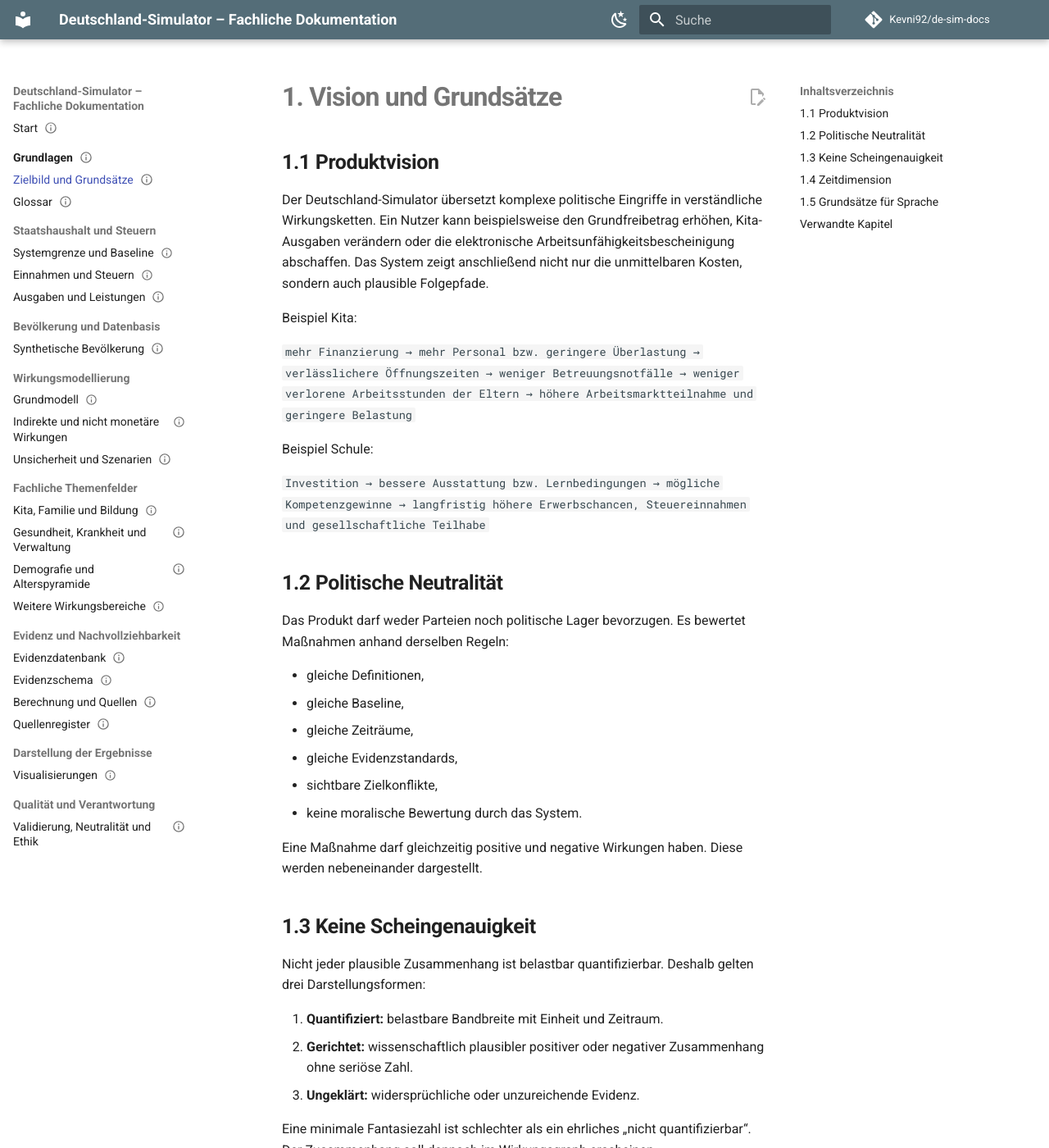
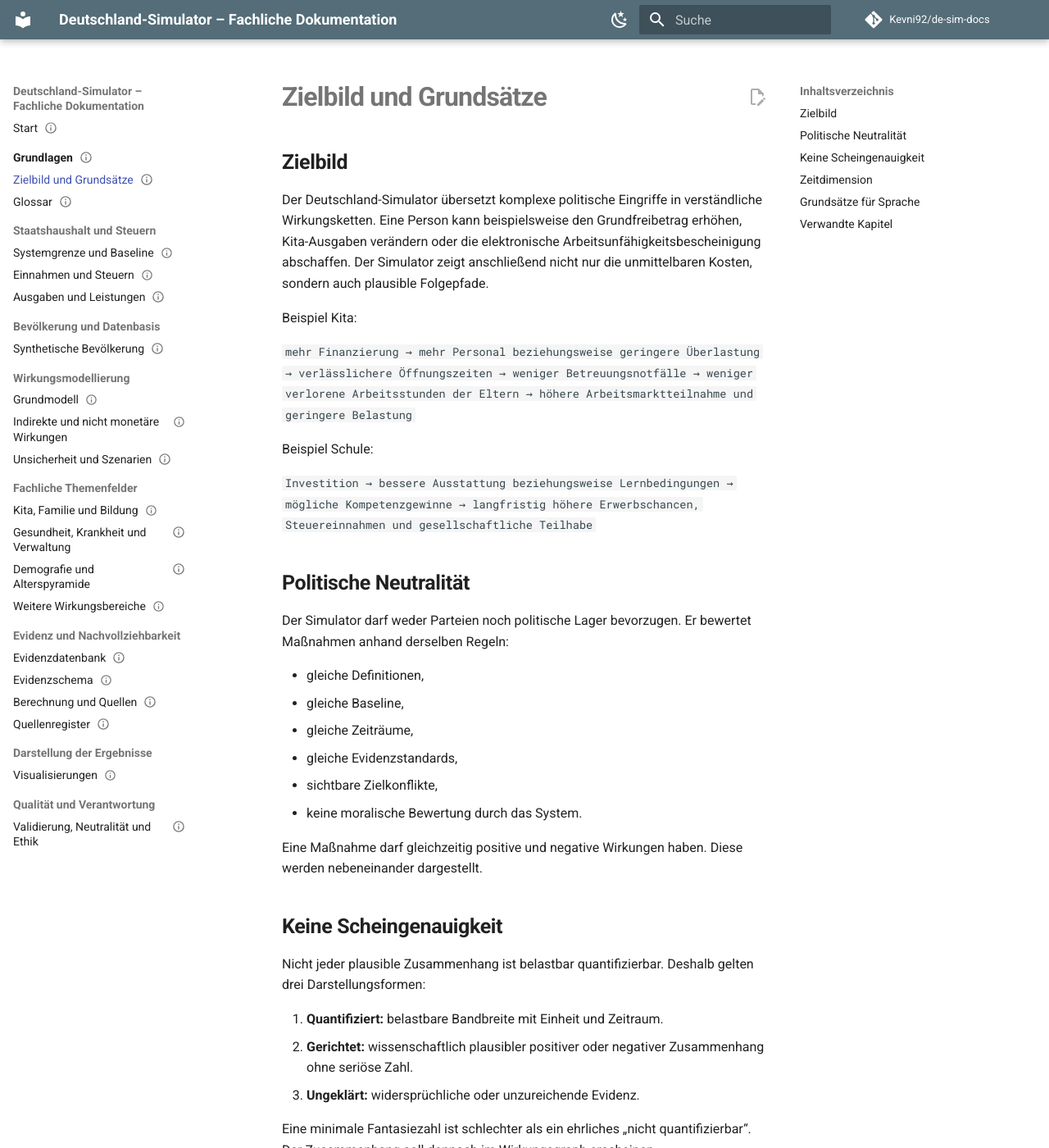
Before and after one commit to Kevni92/de-sim-docs, an MkDocs documentation site: the page built from docs/01-produkt/vision-und-grundsaetze.md, in a window 1280 px wide and 1400 px high. Shown: the whole window at 82% size. Built offline with MkDocs 1.6.1 and Material for MkDocs 9.7.7, drawn with Linux system fonts in a browser that asks for light colours; comment, search, counter and statistics services are not loaded; some of the changed text lies outside the part shown.

Commit message:
docs: Zielbild als fachliches Grundlagenkapitel formulieren

```diff
--- a/docs/01-produkt/vision-und-grundsaetze.md
+++ b/docs/01-produkt/vision-und-grundsaetze.md
@@ -1,27 +1,27 @@
 ---
-title: Vision und Grundsätze
-summary: Modulares Kapitel des Pflichtenhefts und Research Briefings.
-status: Arbeitsstand 0.3
+title: Zielbild und Grundsätze
+summary: Fachliche Leitlinien für Neutralität, Zeitdimension, Sprache und den Umgang mit Unsicherheit.
+status: Arbeitsstand 0.4
 last_updated: 2026-07-13
 ---
 
-# 1. Vision und Grundsätze
+# Zielbild und Grundsätze
 
-## 1.1 Produktvision
+## Zielbild
 
-Der Deutschland-Simulator übersetzt komplexe politische Eingriffe in verständliche Wirkungsketten. Ein Nutzer kann beispielsweise den Grundfreibetrag erhöhen, Kita-Ausgaben verändern oder die elektronische Arbeitsunfähigkeitsbescheinigung abschaffen. Das System zeigt anschließend nicht nur die unmittelbaren Kosten, sondern auch plausible Folgepfade.
+Der Deutschland-Simulator übersetzt komplexe politische Eingriffe in verständliche Wirkungsketten. Eine Person kann beispielsweise den Grundfreibetrag erhöhen, Kita-Ausgaben verändern oder die elektronische Arbeitsunfähigkeitsbescheinigung abschaffen. Der Simulator zeigt anschließend nicht nur die unmittelbaren Kosten, sondern auch plausible Folgepfade.
 
 Beispiel Kita:
 
-`mehr Finanzierung → mehr Personal bzw. geringere Überlastung → verlässlichere Öffnungszeiten → weniger Betreuungsnotfälle → weniger verlorene Arbeitsstunden der Eltern → höhere Arbeitsmarktteilnahme und geringere Belastung`
+`mehr Finanzierung → mehr Personal beziehungsweise geringere Überlastung → verlässlichere Öffnungszeiten → weniger Betreuungsnotfälle → weniger verlorene Arbeitsstunden der Eltern → höhere Arbeitsmarktteilnahme und geringere Belastung`
 
 Beispiel Schule:
 
-`Investition → bessere Ausstattung bzw. Lernbedingungen → mögliche Kompetenzgewinne → langfristig höhere Erwerbschancen, Steuereinnahmen und gesellschaftliche Teilhabe`
+`Investition → bessere Ausstattung beziehungsweise Lernbedingungen → mögliche Kompetenzgewinne → langfristig höhere Erwerbschancen, Steuereinnahmen und gesellschaftliche Teilhabe`
 
-## 1.2 Politische Neutralität
+## Politische Neutralität
 
-Das Produkt darf weder Parteien noch politische Lager bevorzugen. Es bewertet Maßnahmen anhand derselben Regeln:
+Der Simulator darf weder Parteien noch politische Lager bevorzugen. Er bewertet Maßnahmen anhand derselben Regeln:
 
 - gleiche Definitionen,
 - gleiche Baseline,
@@ -32,7 +32,7 @@ Das Produkt darf weder Parteien noch politische Lager bevorzugen. Es bewertet Ma
 
 Eine Maßnahme darf gleichzeitig positive und negative Wirkungen haben. Diese werden nebeneinander dargestellt.
 
-## 1.3 Keine Scheingenauigkeit
+## Keine Scheingenauigkeit
 
 Nicht jeder plausible Zusammenhang ist belastbar quantifizierbar. Deshalb gelten drei Darstellungsformen:
 
@@ -42,7 +42,7 @@ Nicht jeder plausible Zusammenhang ist belastbar quantifizierbar. Deshalb gelten
 
 Eine minimale Fantasiezahl ist schlechter als ein ehrliches „nicht quantifizierbar“. Der Zusammenhang soll dennoch im Wirkungsgraph erscheinen.
 
-## 1.4 Zeitdimension
+## Zeitdimension
 
 Jede Wirkung wird einem Horizont zugeordnet:
 
@@ -53,7 +53,7 @@ Jede Wirkung wird einem Horizont zugeordnet:
 
 Kurzfristige Haushaltswirkungen und langfristige gesellschaftliche Wirkungen dürfen nicht in einer Summe vermischt werden.
 
-## 1.5 Grundsätze für Sprache
+## Grundsätze für Sprache
 
 - Geldwirkungen werden in Alltagssprache formuliert: „Du hast ungefähr 50 Euro mehr im Monat, weil ...“
 - Ursache und Wirkung werden getrennt benannt.
```
Also changed, not shown: other parts of docs/01-produkt/vision-und-grundsaetze.md (+4 -3 lines).
